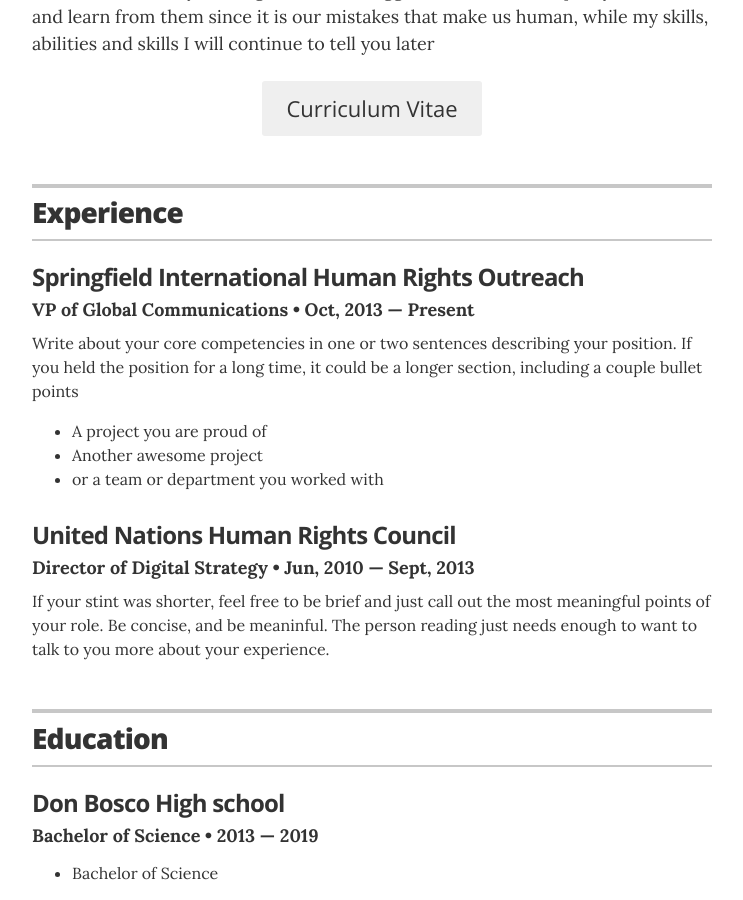
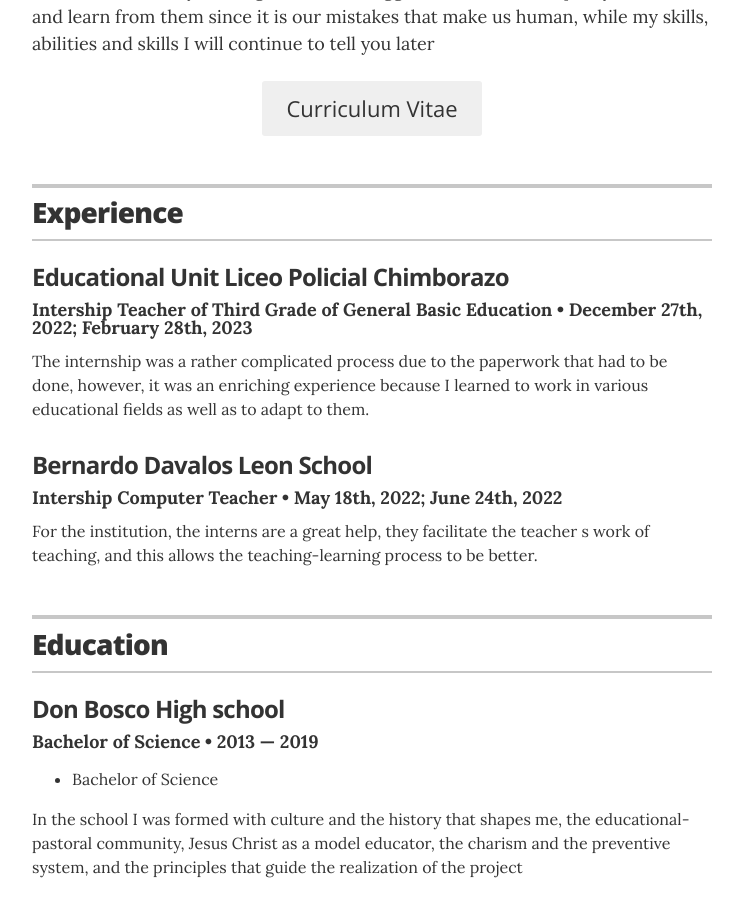
Before and after one commit to jerry50r8/jerry50r8.github.io, a Jekyll site: the page built from index.html, in a window 1280 px wide and 900 px high, scrolled down 450 px. Shown: the whole window, without its empty margins (268-1011 px from the left). Built offline with Jekyll 4.4.1, drawn with Linux system fonts in a browser that asks for light colours.

Commit message:
Actualización
Signed-off-by: jerry50r8 <130418784+jerry50r8@users.noreply.github.com>

```diff
--- a/_data/experience.yml
+++ b/_data/experience.yml
@@ -1,12 +1,12 @@
 # Jobs
 # VP of Global Communications
-- company: Springfield International Human Rights Outreach
-  position: VP of Global Communications
-  duration: Oct, 2013 &mdash; Present
-  summary: Write about your core competencies in one or two sentences describing your position. If you held the position for a long time, it could be a longer section, including a couple bullet points	<ul class="resume-item-list"><li>A project you are proud of</li><li>Another awesome project</li><li>or a team or department you worked with</li></ul>
+- company: Educational Unit Liceo Policial Chimborazo
+  position: Intership Teacher of Third Grade of General Basic Education
+  duration: December 27th, 2022; February 28th, 2023
+  summary: The internship was a rather complicated process due to the paperwork that had to be done, however, it was an enriching experience because I learned to work in various educational fields as well as to adapt to them.
 
 # Director of Digital Stratgy
-- company: United Nations Human Rights Council
-  position: Director of Digital Strategy
-  duration:  Jun, 2010 &mdash; Sept, 2013
-  summary: If your stint was shorter, feel free to be brief and just call out the most meaningful points of your role. Be concise, and be meaninful. The person reading just needs enough to want to talk to you more about your experience.
+- company: Bernardo Davalos Leon School
+  position: Intership Computer Teacher
+  duration:  May 18th, 2022; June 24th, 2022
+  summary: For the institution, the interns are a great help, they facilitate the teacher s work of teaching, and this allows the teaching-learning process to be better.
```
